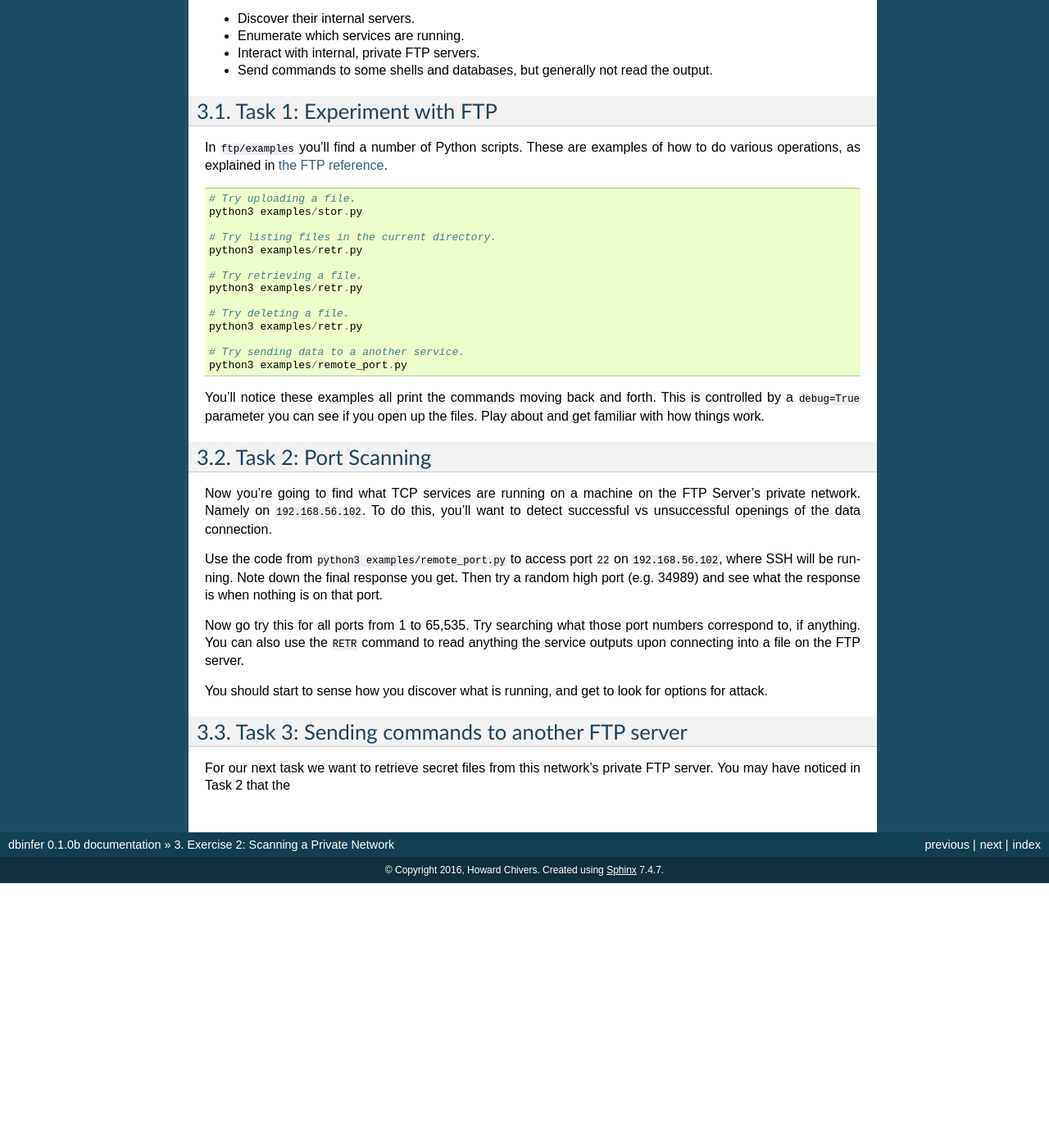
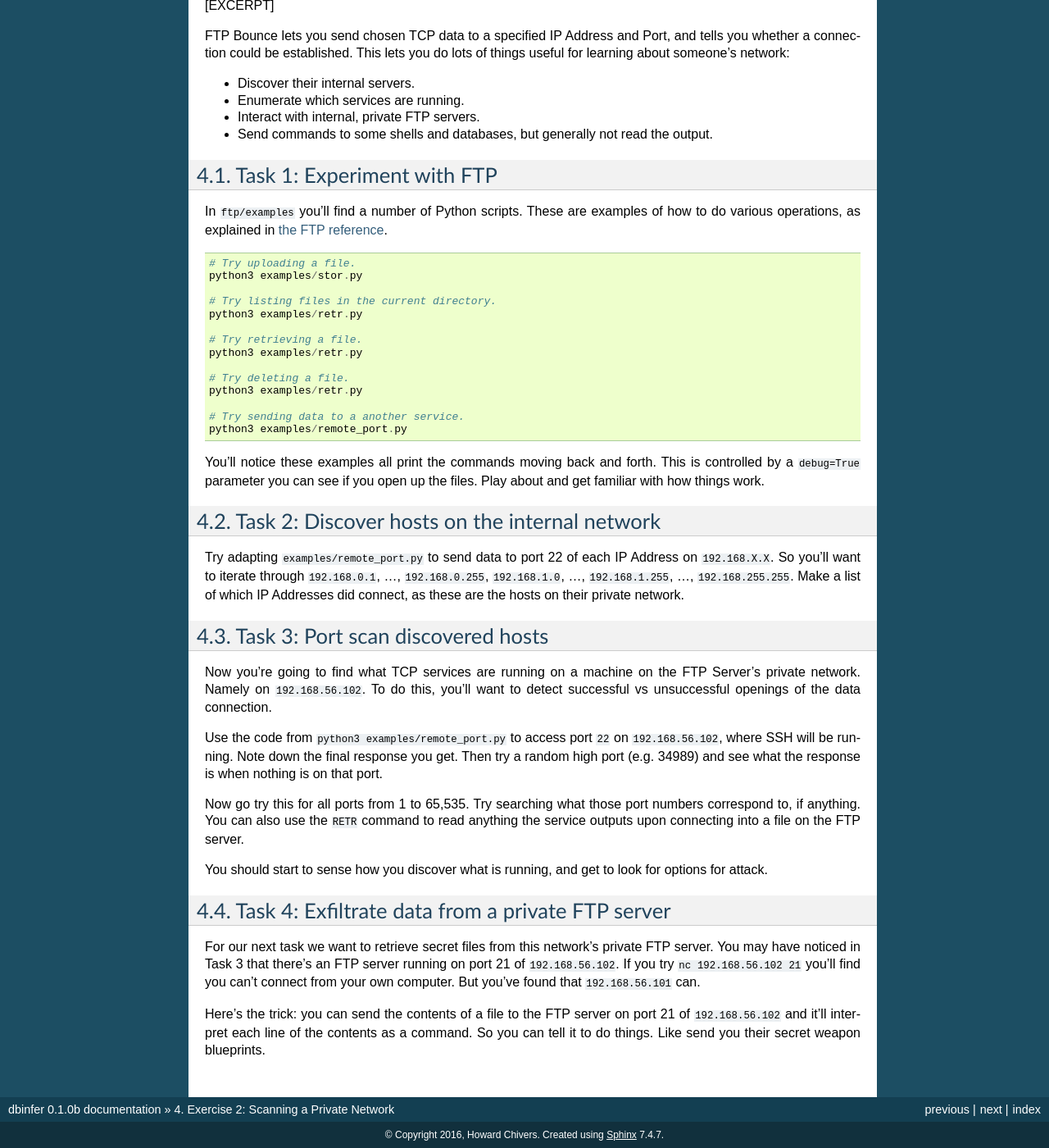
Before and after one commit to 46bit/netscan-practical, a Sphinx documentation site: the page built from docs/exercise2.rst, in a window 1280 px wide and 1400 px high, scrolled down 585 px. Shown: the whole window at 82% size. Built offline with Sphinx 7.4.7, drawn with Linux system fonts in a browser that asks for light colours; formulas are drawn with MathJax 3; before the commit the page ends 1662 px from its top, so only the background shows below that; some of the changed text lies outside the part shown.

Commit message:
Informally sketched out new Exercise 2 tasks.

```diff
--- a/docs/exercise1.rst
+++ b/docs/exercise1.rst
@@ -24,7 +24,7 @@ firewall in place. A connection that times out is either firewalled or nothing w
 
 We can use netcat to open a connection to a chosen IP address and port, then see what comes back ::
 
-    # Connect over TCP to 192.168.56.103 port 22 (notated as 192.168.56.103:22).
+    # Connect over TCP to 192.168.56.101 port 22 (notated as 192.168.56.101:22).
     # netcat is often called nc
     $ nc 192.168.56.103 22
     SSH-2.0-OpenSSH_6.7p1 Debian-5+deb8u2
@@ -42,9 +42,9 @@ Task 2: Automated port scanning with ``nmap``
 of options to throttle it and for different sorts of scanning. We're going to use a very simple mode for now
 - the ``nmap`` equivalent of performing Task 1 by hand for every port. ::
 
-    $ nmap 192.168.56.103
+    $ nmap 192.168.56.101
     Starting Nmap 7.12 ( https://nmap.org ) at 2016-08-30 12:05 BST
-    Nmap scan report for 192.168.56.103
+    Nmap scan report for 192.168.56.101
     Host is up (0.0017s latency).
     Not shown: 996 closed ports
     PORT    STATE SERVICE
--- a/docs/exercise2.rst
+++ b/docs/exercise2.rst
@@ -3,6 +3,10 @@
 ============================================================
 Exercise 2: Scanning a Private Network
 ============================================================
+
+In Exercise 1 we scanned a publicly-accessible Internet server (set up solely for this exercise; scanning
+real Internet servers you don't control may be illegal). In this Exercise we're going to use its FTP server
+to see if that server is on a private network, and try to access services running across the private network.
 
 The original FTP specification allowed for data connections being sent anywhere. However as the Internet
 matured this became a security problem.
@@ -65,7 +69,16 @@ You'll notice these examples all print the commands moving back and forth. This
 work.
 
 ------------------------------------------------------------
-Task 2: Port Scanning
+Task 2: Discover hosts on the internal network
+------------------------------------------------------------
+
+Try adapting ``examples/remote_port.py`` to send data to port 22 of each IP Address on ``192.168.X.X``. So
+you'll want to iterate through ``192.168.0.1``, …, ``192.168.0.255``, ``192.168.1.0``, …, ``192.168.1.255``,
+…, ``192.168.255.255``. Make a list of which IP Addresses did connect, as these are the hosts on their
+private network.
+
+------------------------------------------------------------
+Task 3: Port scan discovered hosts
 ------------------------------------------------------------
 
 Now you're going to find what TCP services are running on a machine on the FTP Server's private network.
@@ -83,8 +96,14 @@ a file on the FTP server.
 You should start to sense how you discover what is running, and get to look for options for attack.
 
 ------------------------------------------------------------
-Task 3: Sending commands to another FTP server
+Task 4: Exfiltrate data from a private FTP server
 ------------------------------------------------------------
 
 For our next task we want to retrieve secret files from this network's private FTP server. You may have
-noticed in Task 2 that the
+noticed in Task 3 that there's an FTP server running on port 21 of ``192.168.56.102``. If you try
+``nc 192.168.56.102 21`` you'll find you can't connect from your own computer. But you've found that
+``192.168.56.101`` can.
+
+Here's the trick: you can send the contents of a file to the FTP server on port 21 of ``192.168.56.102`` and
+it'll interpret each line of the contents as a command. So you can tell it to do things. Like send you their
+secret weapon blueprints.
--- a/docs/index.rst
+++ b/docs/index.rst
@@ -12,8 +12,8 @@ Contents:
 
     introduction
     exercise1
+    ftp-reference
     exercise2
-    ftp-reference
     licence
 
 Indices and tables
```
Also changed, not shown: docs/ftp-reference.rst (+7 -0 lines), 14 other files.
